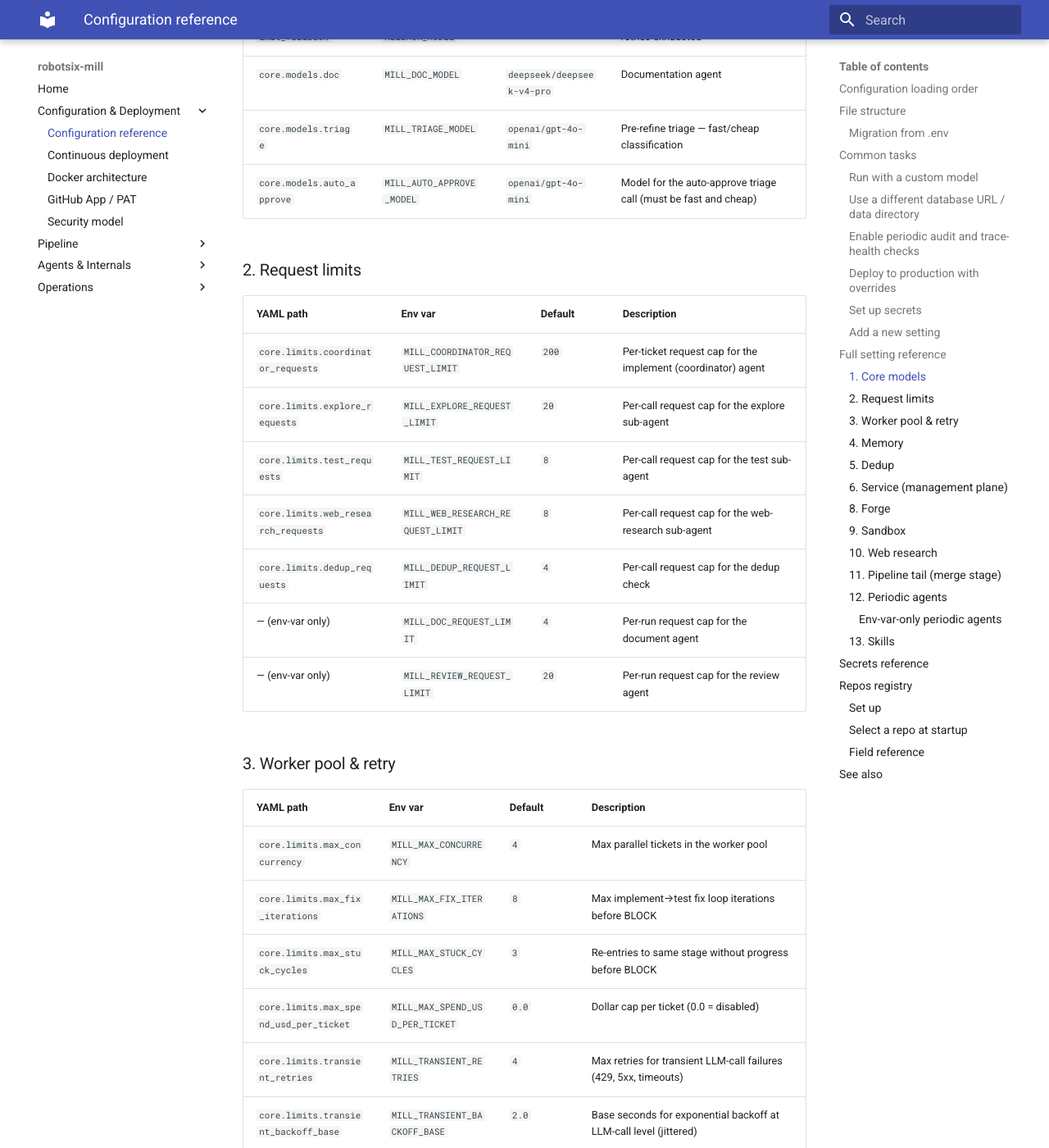
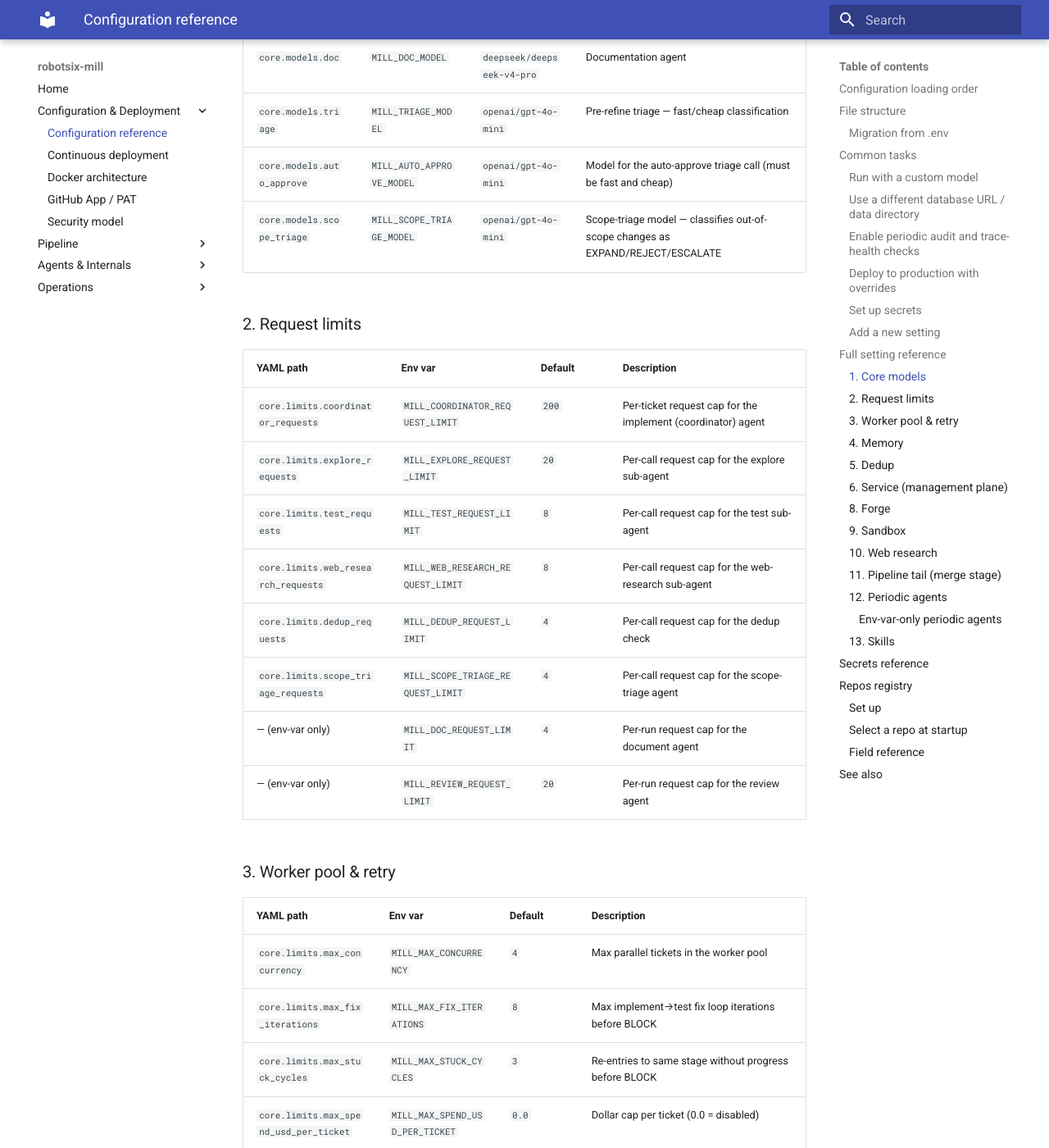
Before and after one commit to damien-robotsix/robotsix-mill, an MkDocs documentation site: the page built from docs/configuration.md, in a window 1280 px wide and 1400 px high, scrolled down 5077 px. Shown: the whole window at 82% size. Built offline with MkDocs 1.6.1 and Material for MkDocs 9.7.7, drawn with Linux system fonts in a browser that asks for light colours; some of the changed text lies outside the part shown.

Commit message:
mill(docs): Backend scope-triage agent: module, config, and implement-stage wiring (20260525T142447Z-backend-scope-triage-agent-module-config-a04f)

```diff
--- a/docs/configuration.md
+++ b/docs/configuration.md
@@ -199,6 +199,7 @@ Every setting below shows:
 | `core.models.doc` | `MILL_DOC_MODEL` | `deepseek/deepseek-v4-pro` | Documentation agent |
 | `core.models.triage` | `MILL_TRIAGE_MODEL` | `openai/gpt-4o-mini` | Pre-refine triage — fast/cheap classification |
 | `core.models.auto_approve` | `MILL_AUTO_APPROVE_MODEL` | `openai/gpt-4o-mini` | Model for the auto-approve triage call (must be fast and cheap) |
+| `core.models.scope_triage` | `MILL_SCOPE_TRIAGE_MODEL` | `openai/gpt-4o-mini` | Scope-triage model — classifies out-of-scope changes as EXPAND/REJECT/ESCALATE |
 
 ### 2. Request limits
 
@@ -209,6 +210,7 @@ Every setting below shows:
 | `core.limits.test_requests` | `MILL_TEST_REQUEST_LIMIT` | `8` | Per-call request cap for the test sub-agent |
 | `core.limits.web_research_requests` | `MILL_WEB_RESEARCH_REQUEST_LIMIT` | `8` | Per-call request cap for the web-research sub-agent |
 | `core.limits.dedup_requests` | `MILL_DEDUP_REQUEST_LIMIT` | `4` | Per-call request cap for the dedup check |
+| `core.limits.scope_triage_requests` | `MILL_SCOPE_TRIAGE_REQUEST_LIMIT` | `4` | Per-call request cap for the scope-triage agent |
 | — (env-var only) | `MILL_DOC_REQUEST_LIMIT` | `4` | Per-run request cap for the document agent |
 | — (env-var only) | `MILL_REVIEW_REQUEST_LIMIT` | `20` | Per-run request cap for the review agent |
 
@@ -271,6 +273,7 @@ Every setting below shows:
 | `gates.review_max_rounds` | `MILL_REVIEW_MAX_ROUNDS` | `3` | Max CODE_REVIEW round-trips before escalate |
 | `gates.refine_triage_enabled` | `MILL_REFINE_TRIAGE_ENABLED` | `true` | Cheap triage before full refine (skip if precise) |
 | `gates.spec_review_enabled` | `MILL_SPEC_REVIEW_ENABLED` | `false` | Post-refinement spec narrative stripping |
+| `gates.scope_triage_enabled` | `MILL_SCOPE_TRIAGE_ENABLED` | `true` | Cheap scope-violation triage before blocking (EXPAND/REJECT/ESCALATE) |
 | `gates.auto_merge_enabled` | `MILL_AUTO_MERGE_ENABLED` | `false` | Auto-merge PR when CI passes |
 
 ### 8. Forge
```
Also changed, not shown: docs/agents.md (+1 -0 lines), docs/config-audit.md (+2 -1 lines).
